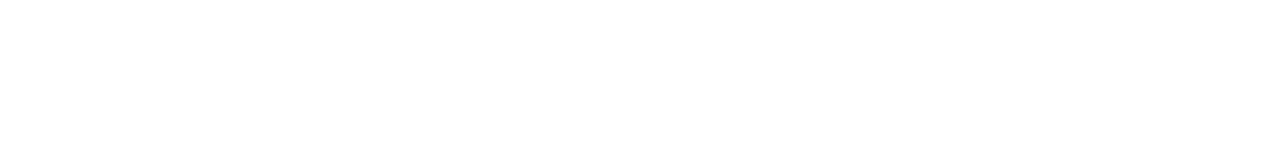
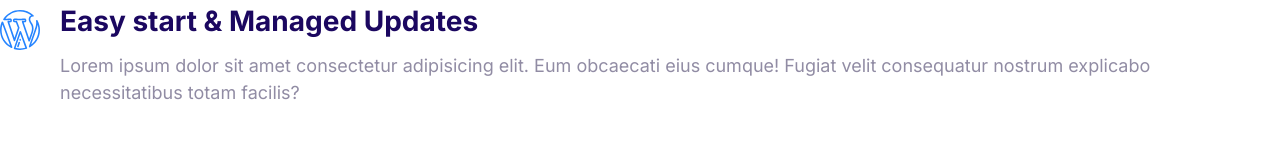
Before and after one commit to stevevincent17/StephensSite, a plain HTML site: page index.html in a window 1280 px wide. Drawn offline with Linux system fonts and the light colour scheme.

Commit message:
building media objects

```diff
--- a/CSS/styles.css
+++ b/CSS/styles.css
@@ -362,3 +362,20 @@ a {
     font-size: 1.7rem;
   }
 }
+
+/* Media */
+
+.media {
+  display: flex;
+}
+
+.media__title {
+  margin-top: 0;
+}
+
+.media__body {
+  margin: 0 2rem;
+}
+.media__image {
+  margin-top: 1rem;
+}
--- a/index.html
+++ b/index.html
@@ -15,6 +15,20 @@
     <link rel="stylesheet" href="CSS/normalize.css" />
   </head>
   <body>
-    <div style="width: 50%; padding: 4rem"></div>
+    <div class="media">
+      <div class="media__image">
+        <svg class="icon icon--primary">
+          <use xlink:href="images/sprite.svg#wordpress"></use>
+        </svg>
+      </div>
+      <div class="media__body">
+        <h3 class="media__title">Easy start & Managed Updates</h3>
+        <p>
+          Lorem ipsum dolor sit amet consectetur adipisicing elit. Eum obcaecati
+          eius cumque! Fugiat velit consequatur nostrum explicabo necessitatibus
+          totam facilis?
+        </p>
+      </div>
+    </div>
   </body>
 </html>
```
